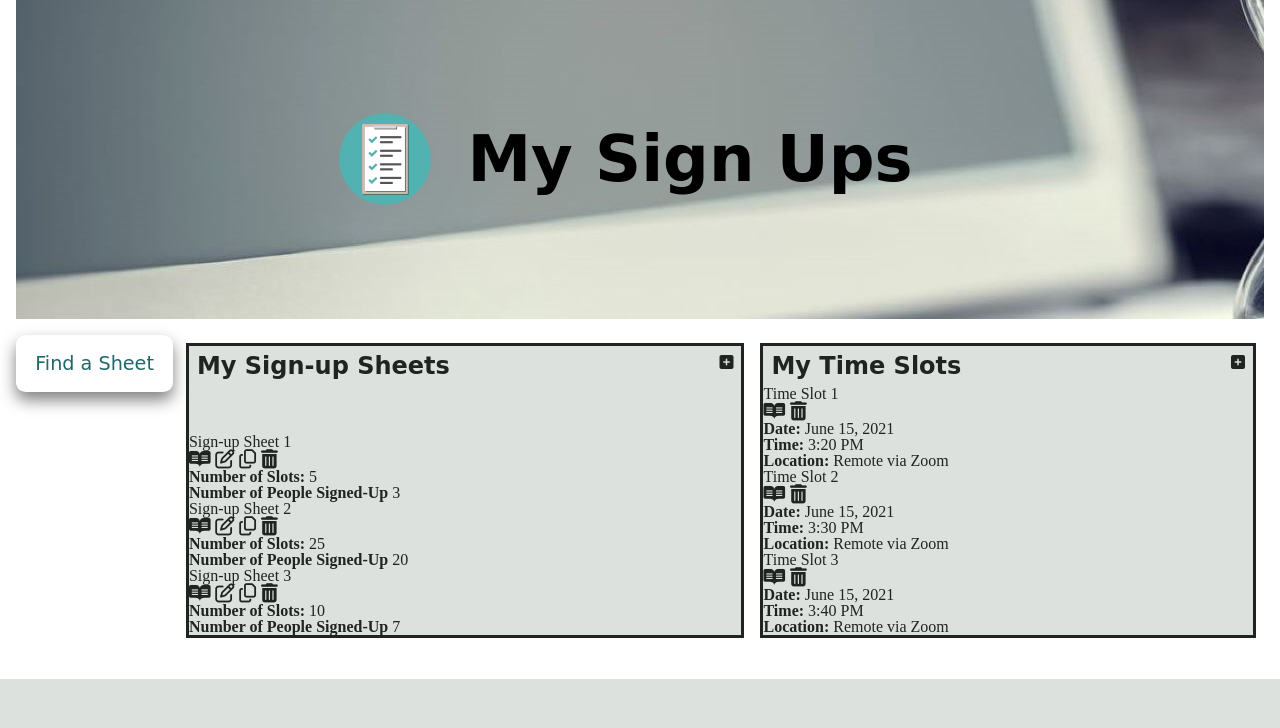
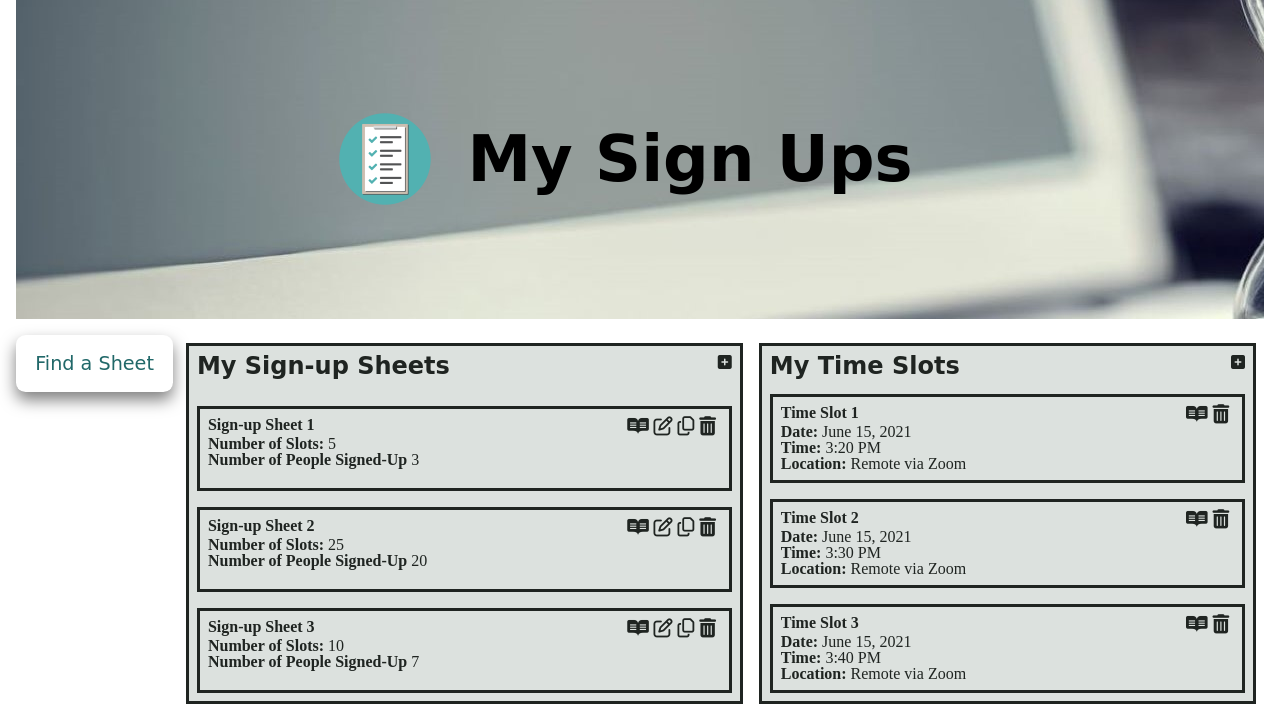
Before and after one commit to 3420Final/Project, a PHP site: page /mySignups.php in a window 1280 px wide. Shown: the part 121-849 px from the top of the page. Before the commit the page ends 800 px from the top, so only its background shows below. Run offline with PHP 8.4, Linux system fonts and the light colour scheme; some libraries are stand-ins or nearby versions; some web fonts are replaced.

Commit message:
Added mySignups to master

```diff
--- a/styles/master.css
+++ b/styles/master.css
@@ -302,3 +302,27 @@ nav#navbar{
     padding: 20px; /* Some padding */
     text-align: center;
   }
+
+  /*mySignUps ***************************************************************/
+
+
+  #mySignUps h3{
+    font-weight: bold;
+    font-size: 1.5 rem;
+  }
+
+  #mySignUps section > div {
+    display: flex;
+    border: 0.2em solid var(--black);
+    margin: 0.5rem;
+    flex: 2 1 auto;
+    flex-direction: column;
+    padding: 0.5em;
+  }
+
+  #mySignUps section div > div{
+      display: flex;
+      flex-direction: row;
+      justify-content: space-between;
+      border: none;
+  }
```
